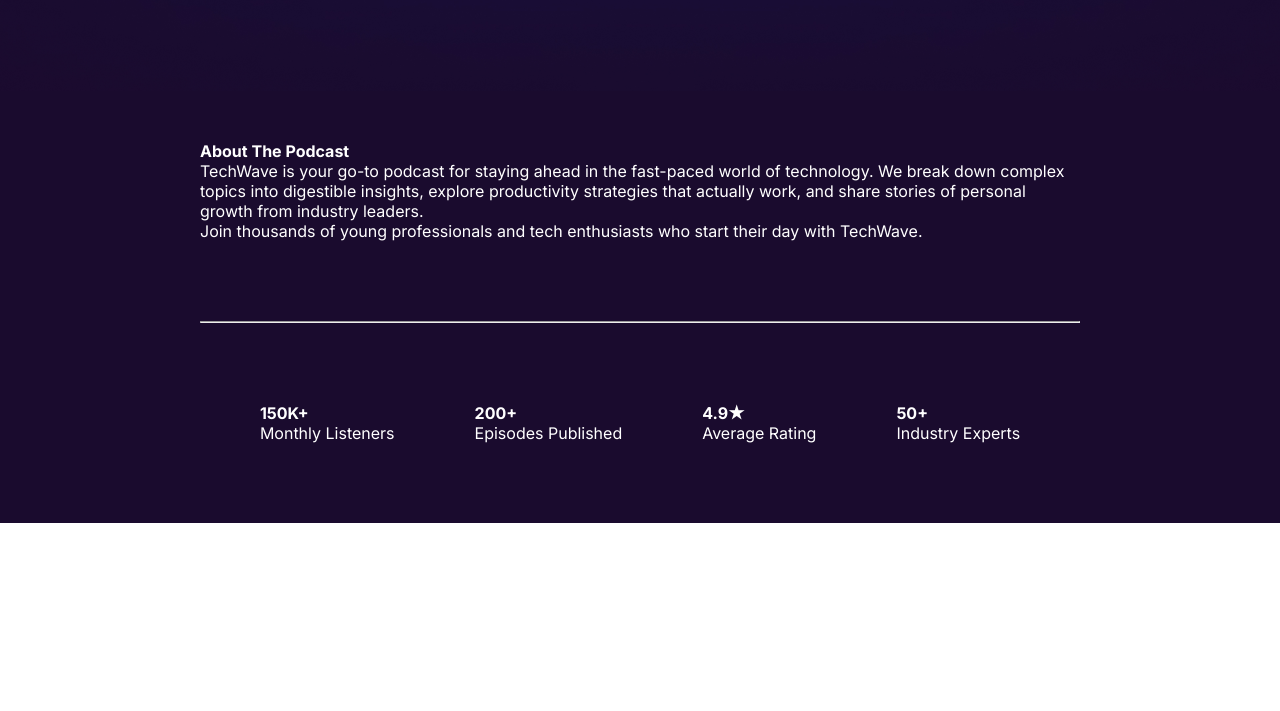
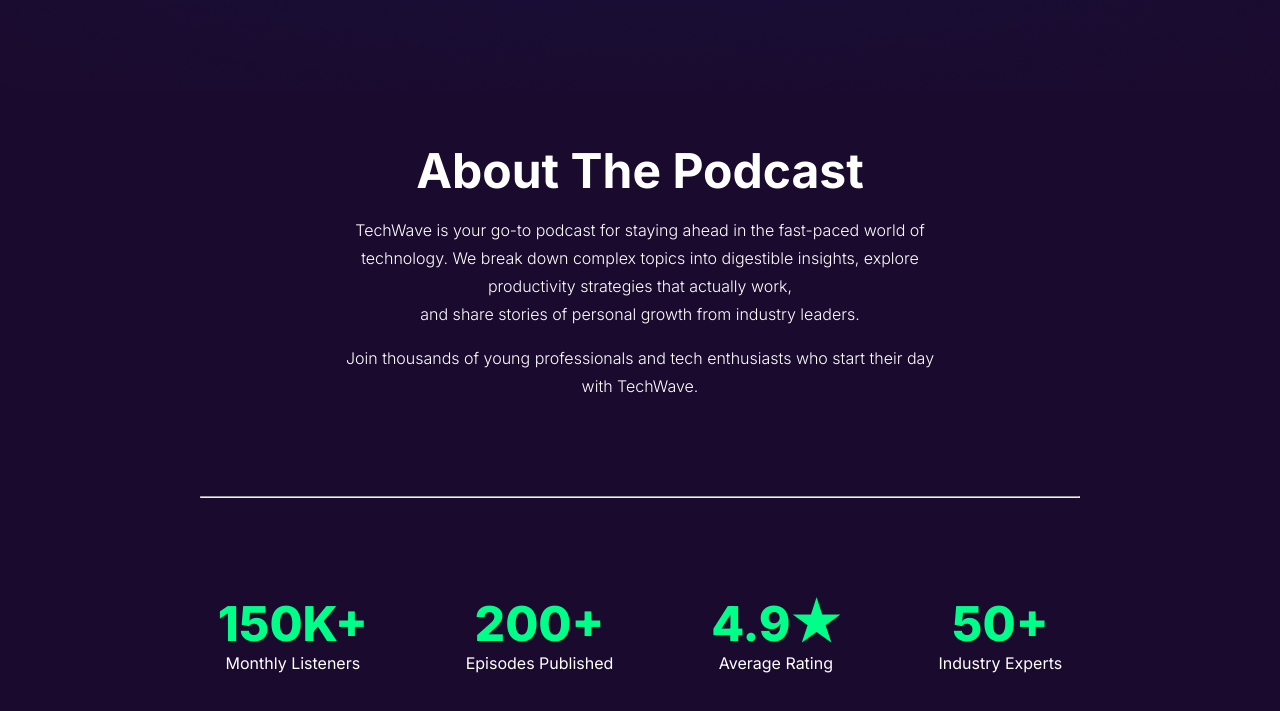
Before and after one commit to dms19fahim/ph-assignment2, a plain HTML site: page index.html in a window 1280 px wide. Shown: the part 761-1472 px from the top of the page. Before the commit the page ends 1284 px from the top, so only its background shows below. Drawn offline with Linux system fonts and the light colour scheme.

Commit message:
About Card section initial styling

```diff
--- a/index.html
+++ b/index.html
@@ -45,29 +45,29 @@
             </div>
         </section>
 
-        <section class="about-stats">
+        <section class="about-container">
             <div class="about-content">
                 <h2>About The Podcast</h2>
-                <p>TechWave is your go-to podcast for staying ahead in the fast-paced world of technology. We break down complex topics into digestible insights, explore productivity strategies that actually work, and share stories of personal growth from industry leaders.
-                <br>
-                Join thousands of young professionals and tech enthusiasts who start their day with TechWave.
+                <p>TechWave is your go-to podcast for staying ahead in the fast-paced world of technology. We break down complex topics into digestible insights, explore productivity strategies that actually work, <br>
+                and share stories of personal growth from industry leaders.
                 </p>
+                <p>Join thousands of young professionals and tech enthusiasts who start their day with TechWave.</p>
             </div>
             <hr>
-            <div class="stats">
-                <div class="stats-item">
+            <div class="about-card">
+                <div class="card-item">
                     <h3>150K+</h3>
                     <p>Monthly Listeners</p>
                 </div>
-                <div class="stats-item">
+                <div class="card-item">
                     <h3>200+</h3>
                     <p>Episodes Published</p>
                 </div>
-                <div class="stats-item">
+                <div class="card-item">
                     <h3>4.9★</h3>
                     <p>Average Rating</p>
                 </div>
-                <div class="stats-item">
+                <div class="card-item">
                     <h3>50+</h3>
                     <p>Industry Experts</p>
                 </div>
--- a/style.css
+++ b/style.css
@@ -74,11 +74,31 @@
     background: transparent; border: 2px solid #00FF88; border-radius: 10000px; padding: 12px 20px; color: #00FF88; font-weight: 600; font-size: 16px; cursor: pointer; text-decoration: none; box-sizing: border-box; display: inline-flex; gap: 8px; justify-content: center; align-items: center;
 }
 
+
 /* About Section Design */
-.about-stats{
-    background-color: #1A0B2E; color: #fff; display: flex; flex-direction: column; gap: 5rem; padding: 3.125rem 12.5rem 5rem;
+.about-container{
+    background-color: #1A0B2E; display: flex; flex-direction: column; gap: 6rem; padding: 3.125rem 12.5rem 5rem;
 }
 
-.stats{
-    display: flex; flex-direction: row; justify-content: center; align-items: center; gap: 5rem;
+.about-content{
+    text-align: center; color: #fff; display: flex; flex-direction: column; justify-content: center; align-items: center; gap: 1rem;
 }
+.about-content h2{
+    color: #fff; font-size: 3rem; font-weight: 700;
+}
+.about-content p{
+    color: #fff; font-size: 1rem; font-weight: 300; line-height: 1.75rem; width: 70%; text-align: center;
+}
+.about-card{
+    display: flex; flex-direction: row; justify-content: space-evenly; align-items: center; gap: 5rem; color: #fff; text-align: center;
+}
+
+.card-item{
+    text-align: center;
+}
+.card-item h3{
+    font-size: 3rem; font-weight: 800; color: #00FF88;
+}
+.card-item p{
+    font-size: 1rem; font-weight: 400; color: #fff;
+}
```
